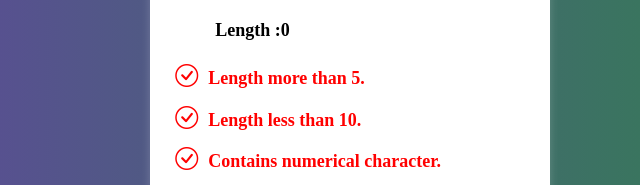
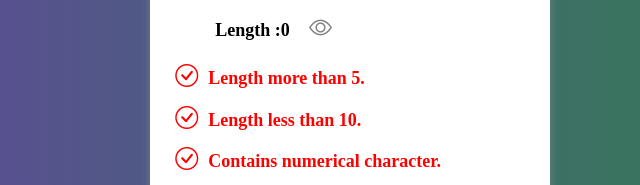
Before and after one commit to Malvika-Rawat/Password-Validator, a plain HTML site: page index.html in a window 1280 px wide. Shown: the part 339-524 px from the top of the page, 290-930 px from the left. Drawn offline with nearby package versions, Linux system fonts and the light colour scheme.

Commit message:
Update index.html

```diff
--- a/index.html
+++ b/index.html
@@ -18,7 +18,7 @@
         <br>
         <div id="set">
             <div id="count">Length :0</div>
-            <i id="see" onclick="see()" class="far fa-eye"></i>
+            <i id="see" onclick="see()" class="bi bi-eye"></i>
         </div>
         <div id="check0">
             <i class="bi bi-check-circle"></i><span>Length more than 5.</span>
```
